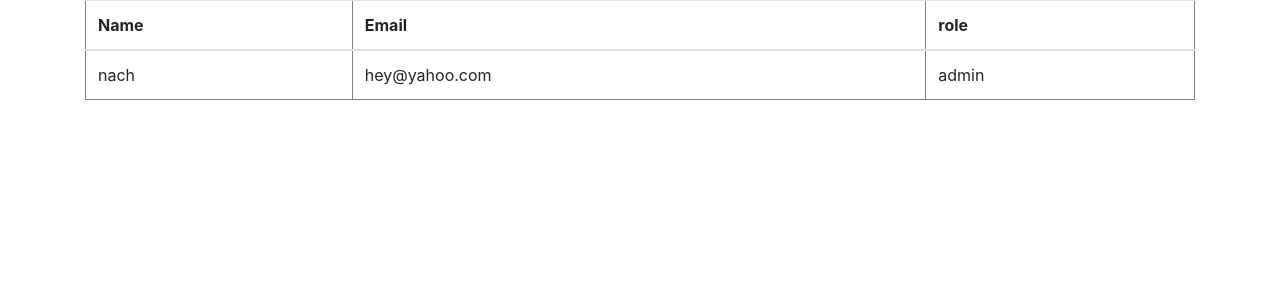
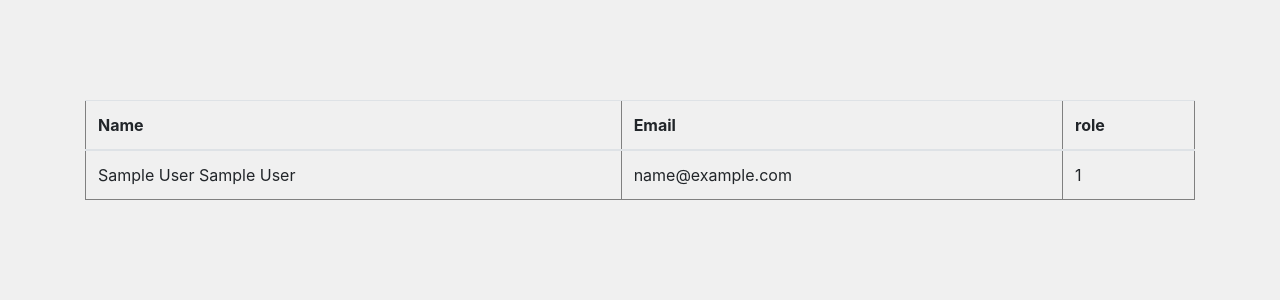
Before and after one commit to nachi2020/CMS, a PHP site: page /public/adminDashboard.php in a window 1280 px wide. Shown: the top 300 px of the page. Run offline with PHP 8.4, Linux system fonts and the light colour scheme; tables that the repository leaves empty hold one stand-in row (values such as "Sample post").

Commit message:
Implementing login and dashboard table

```diff
--- a/database/dbconnection.php
+++ b/database/dbconnection.php
@@ -3,6 +3,6 @@ $user = 'root';
 $pass = '';
 $db = 'cms';
 $conn = mysqli_connect('localhost', $user, $pass, $db)or die("Unable to connect");
-echo "hi!!!";
+
 //mysqli_close($conn);
 ?>
--- a/public/adminDashboard.php
+++ b/public/adminDashboard.php
@@ -7,9 +7,11 @@
 
     <!-- Bootstrap CSS -->
     <link rel="stylesheet" href="https://stackpath.bootstrapcdn.com/bootstrap/4.5.0/css/bootstrap.min.css" integrity="sha384-9aIt2nRpC12Uk9gS9baDl411NQApFmC26EwAOH8WgZl5MYYxFfc+NcPb1dKGj7Sk" crossorigin="anonymous">
+    <link rel="stylesheet" href="../resources/css/main.css">
   </head>
   <body>
- <div class="container table-responsive">
+ <div class="container">
+  <div class="table-div" >
     <table class="table table-stripped" border="1px">
 
         <tr>
@@ -19,13 +21,23 @@
         </tr>
 
       <tbody>
+        <?php
+        include_once '../database/dbconnection.php';
+        $sql = "SELECT * from users";
+        $result = mysqli_query($conn,$sql);
+        while ($row = mysqli_fetch_array($result)) {
+          ?>
           <tr>
-        <td>nach</td>
-        <td>hey@yahoo.com</td>
-        <td>admin</td>
+            <td><?php echo $row['f_name']." ".$row['l_name'];?></td>
+            <td><?php echo $row['email'];?></td>
+            <td><?php echo $row['role_id'];?></td>
           </tr>
+          <?php
+        }
+        ?>
       </tbody>
     </table>
+  </div>
 </div>
 
     <!-- Optional JavaScript -->
--- a/public/main.css
+++ /dev/null
@@ -1,5 +0,0 @@
-.main-form{
-	height: 50px;
-	width: 50px;
-	margin: auto;
-}
--- /dev/null
+++ b/resources/css/main.css
@@ -0,0 +1,13 @@
+body{
+ background-color: #f0f0f0;
+}
+
+.login{
+	margin-top: 200px;
+	padding: 40px;
+	background-color: white;
+	border-radius: 20px;
+}
+.table-div{
+	margin-top: 100px;
+}
```
Also changed, not shown: app/loginAdmin.php (+13 -1 lines), public/loginAdmin.php (+7 -5 lines). Lines whose indentation alone changed are shown as unchanged.
